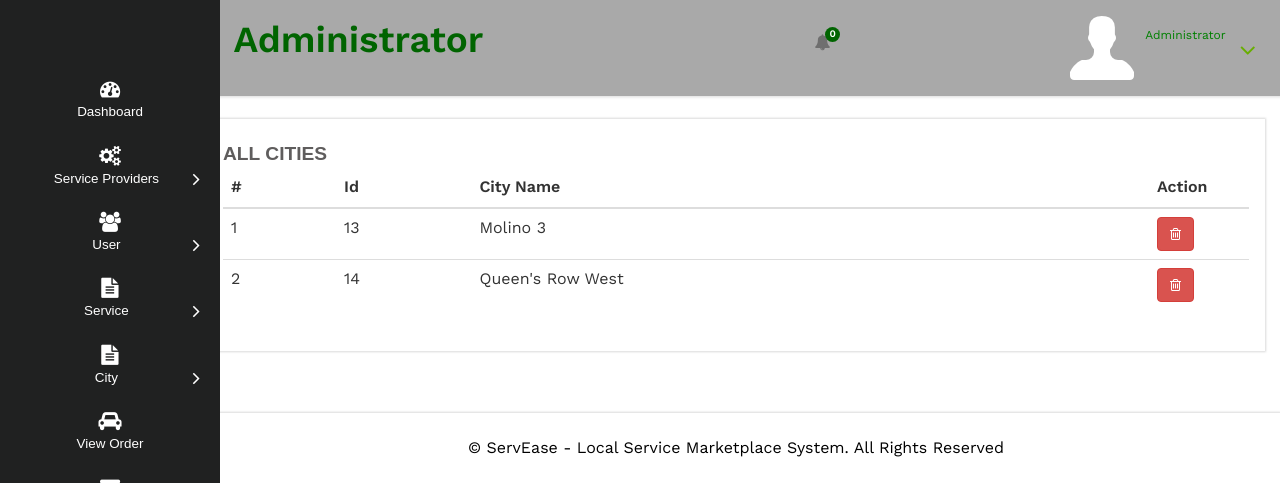
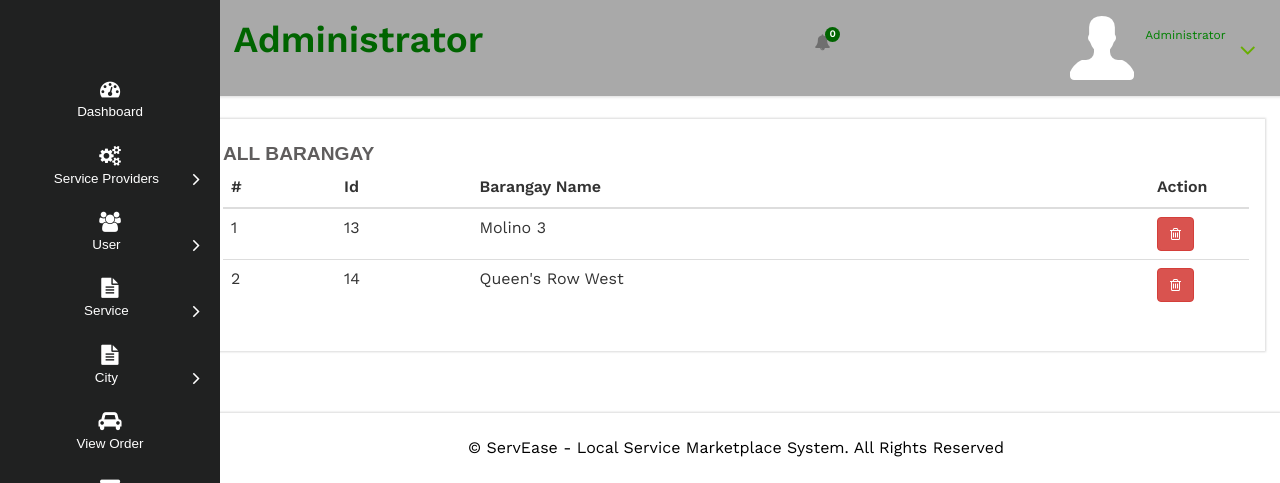
Before and after one commit to Gyyaaannnn/ServEase, a Django app: page /view_city in a window 1280 px wide. Shown: the top 483 px of the page. Run offline with Django 5.2, Linux system fonts and the light colour scheme; data comes from the database, SQL or seed files in the repository; both versions use the stored data as it was after the commit; some libraries are stand-ins or nearby versions; some web fonts are replaced.

Commit message:
minor changes

```diff
--- a/home_service/templates/view_city.html
+++ b/home_service/templates/view_city.html
@@ -6,7 +6,7 @@
 	<div class="col-md-12 chit-chat-layer1-left">
                <div class="work-progres">
                             <div class="chit-chat-heading">
-                                  All Cities
+                                  All Barangay
                             </div>
                             <div class="table-responsive">
                                 <table class="table table-hover">
@@ -14,7 +14,7 @@
                                     <tr>
                                       <th>#</th>
                                       <th>Id</th>
-                                      <th>City Name</th>
+                                      <th>Barangay Name</th>
                                       <th>Action</th>
 
                                   </tr>
```
Also changed, not shown: db.sqlite3, home_service/static/images/auto.jpg (added), home_service/static/images/bberjpg.jpg (added), home_service/static/images/carpenter.jpg (added), home_service/static/images/clean.png (added), home_service/static/images/electrician.jpg (added), home_service/static/images/gupits.png (added), home_service/static/images/its.png (added), home_service/static/images/manicurist.jpg (added), home_service/static/images/massage.jpg (added).
